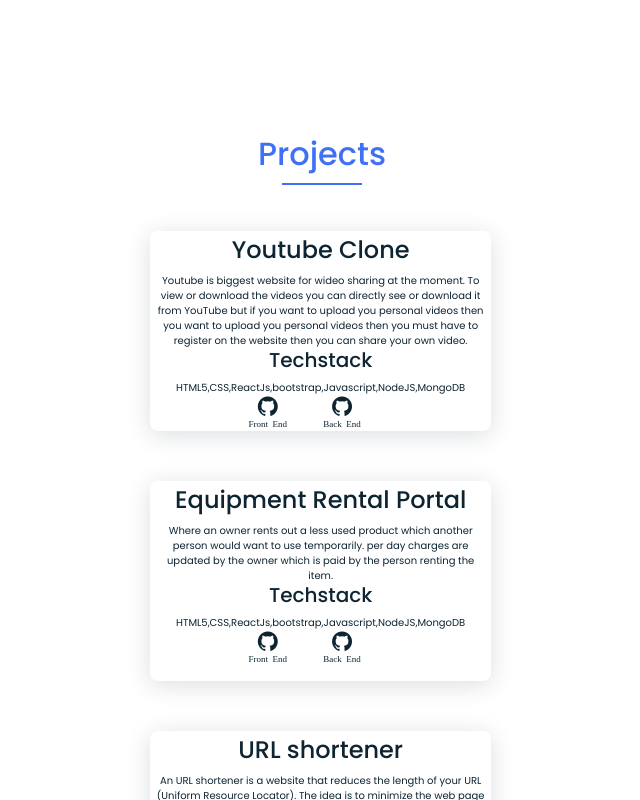
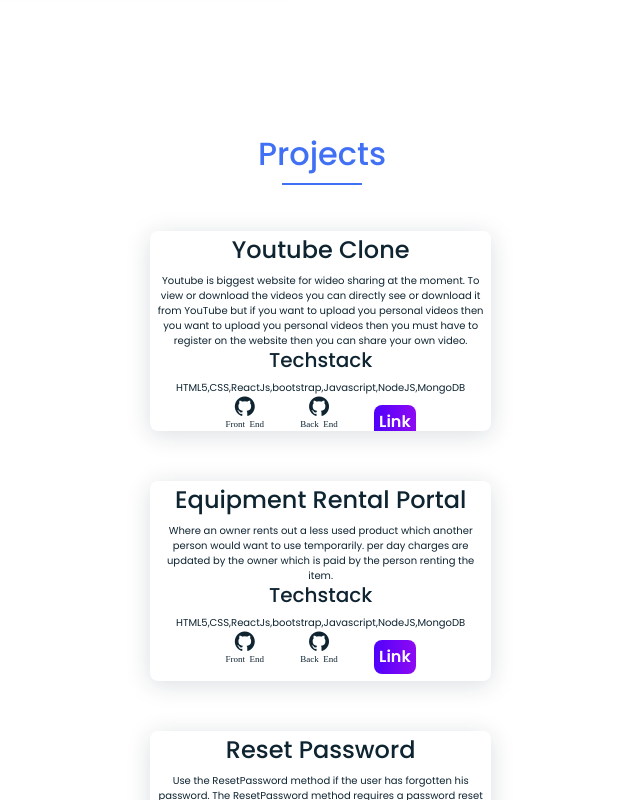
Before and after one commit to Ganeshfullstock/portfolio-2, a React app: page public/index.html in a window 1280 px wide. Shown: the part 2000-2800 px from the top of the page, without its empty margins (318-958 px from the left). Built offline with nearby package versions, Linux system fonts and the light colour scheme.

Commit message:
portfolio-2

```diff
--- a/public/index.html
+++ b/public/index.html
@@ -604,6 +604,16 @@
   .home_img {
     right: 10%;
   }
+}
+.button {
+  background-color: #4CAF50; /* Green */
+  border: none;
+  color: white;
+  padding: 5px 5px;
+  text-align: center;
+  text-decoration: none;
+  display: inline-block;
+  font-size: 16px;
 }
 
   </style>
@@ -1640,12 +1650,12 @@
             <h4>Youtube Clone</h4>
             <p class="overflow"> Youtube is biggest website for wideo sharing at the moment. To view or download the videos you can directly see or download it from YouTube but if you want to upload you personal videos then you want to upload you personal videos then you must have to register on the website then you can share your own video.</p>
             <h5>Techstack</h5>
-            <p class="techstack"> HTML5,CSS,ReactJs,bootstrap,Javascript,NodeJS,MongoDB</p>
+            <p class="techstack">HTML5,CSS,ReactJs,bootstrap,Javascript,NodeJS,MongoDB</p>
             <a href="https://github.com/Ganeshfullstock/youtube_clone_front_end" target="_blank" class="home_social-icon" data-aos="fade-down"
             ><i class="bx bxl-github"><p style="font-size: 9px">Front End</p></i
           ></a>  <a href="https://github.com/Ganeshfullstock/youtube_clone_back_end" target="_blank" class="home_social-icon" data-aos="fade-down"
           ><i class="bx bxl-github"><p style="font-size: 9px">Back End</p></i
-        ></a>
+        ></a> <a class="button" href="https://react-clone-295320.web.app" target="_blank" class="button">Link</a>
           </div>
           <div class="work_img">
             <h4>Equipment Rental Portal</h4>
@@ -1657,8 +1667,9 @@
           ></a>  <a href="https://github.com/Ganeshfullstock/rental_portal_webcode2_backend" target="_blank" class="home_social-icon" data-aos="fade-down"
           ><i class="bx bxl-github"><p style="font-size: 9px">Back End</p></i
         ></a>
+        <a href="https://equipment-rental-portal.netlify.app" target="_blank" class="button">Link</a>
           </div>
-          <div class="work_img">
+          <!-- <div class="work_img">
             <h4>URL shortener</h4>
             <p class="overflow"> An URL shortener is a website that reduces the length of your URL (Uniform Resource Locator). The idea is to minimize the web page address into something that's easier to remember and track</p>
             <h5>Techstack</h5>
@@ -1668,7 +1679,7 @@
           ></a>  <a href="https://github.com/Ganeshfullstock/url-shortener-backend" target="_blank" class="home_social-icon" data-aos="fade-down"
           ><i class="bx bxl-github"><p style="font-size: 9px">Back End</p></i
         ></a>
-          </div>
+          </div> -->
           <div class="work_img">
             <h4>Reset Password</h4>
             <p class="overflow"> Use the ResetPassword method if the user has forgotten his password.
@@ -1676,12 +1687,13 @@
               The ResetPassword method requires a password reset token.</p>
             <h5>Techstack</h5>
             <p class="techstack"> HTML5,CSS,ReactJs,bootstrap,Javascript,NodeJS,MongoDB</p>
-            <p class="techstack"> HTML5,CSS,ReactJs,bootstrap,Javascript,NodeJS,MongoDB</p>
+
             <a href="https://github.com/Ganeshfullstock/password-reset-fe" target="_blank" class="home_social-icon" data-aos="fade-down"
             ><i class="bx bxl-github"><p style="font-size: 9px">Front End</p></i
           ></a>  <a href="https://github.com/Ganeshfullstock/password-reset-be" target="_blank" class="home_social-icon" data-aos="fade-down"
           ><i class="bx bxl-github"><p style="font-size: 9px">Back End</p></i
         ></a>
+        <a href="https://clinquant-gelato-214098.netlify.app" target="_blank" class="button">Link</a>
           </div>
 
 
```
